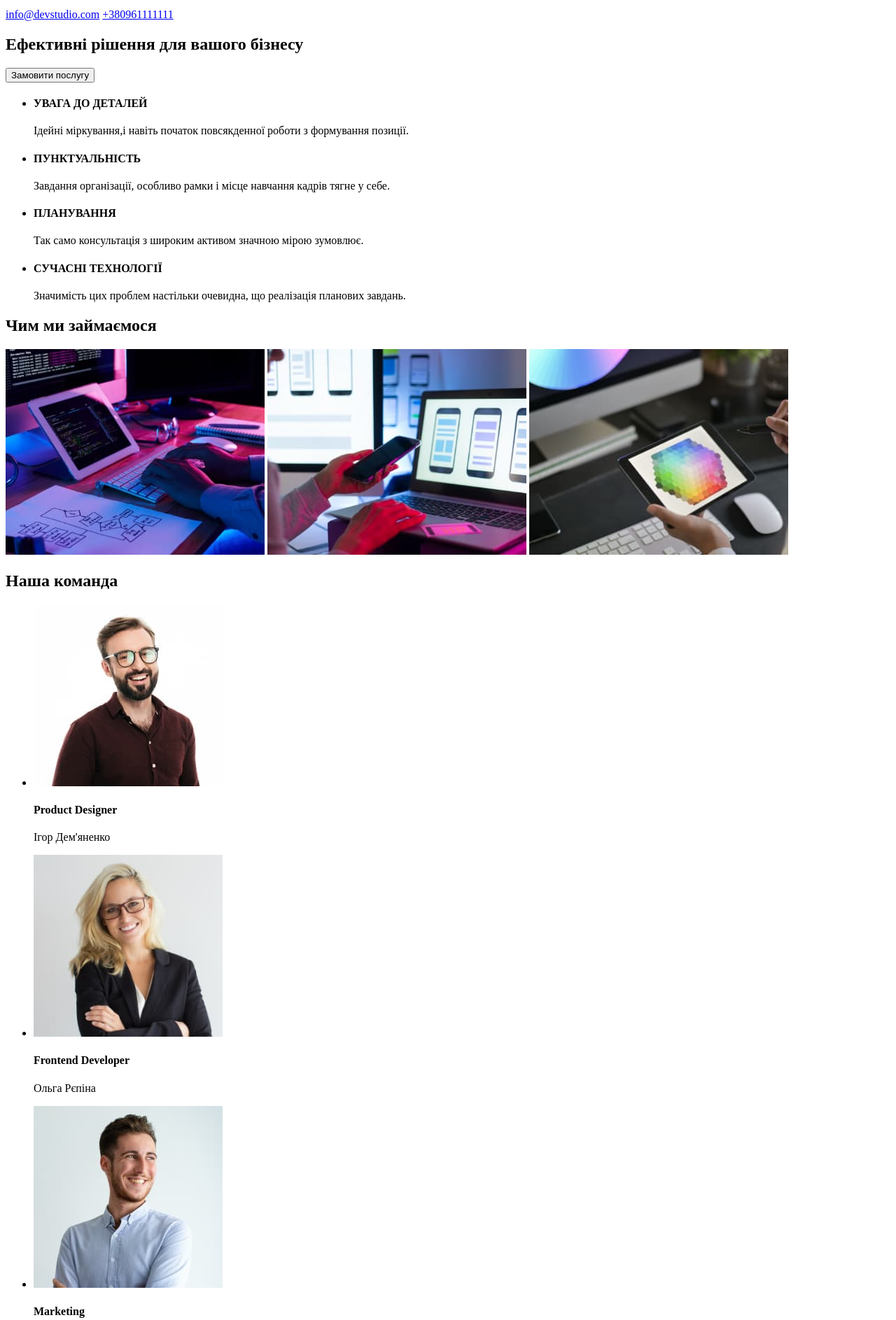
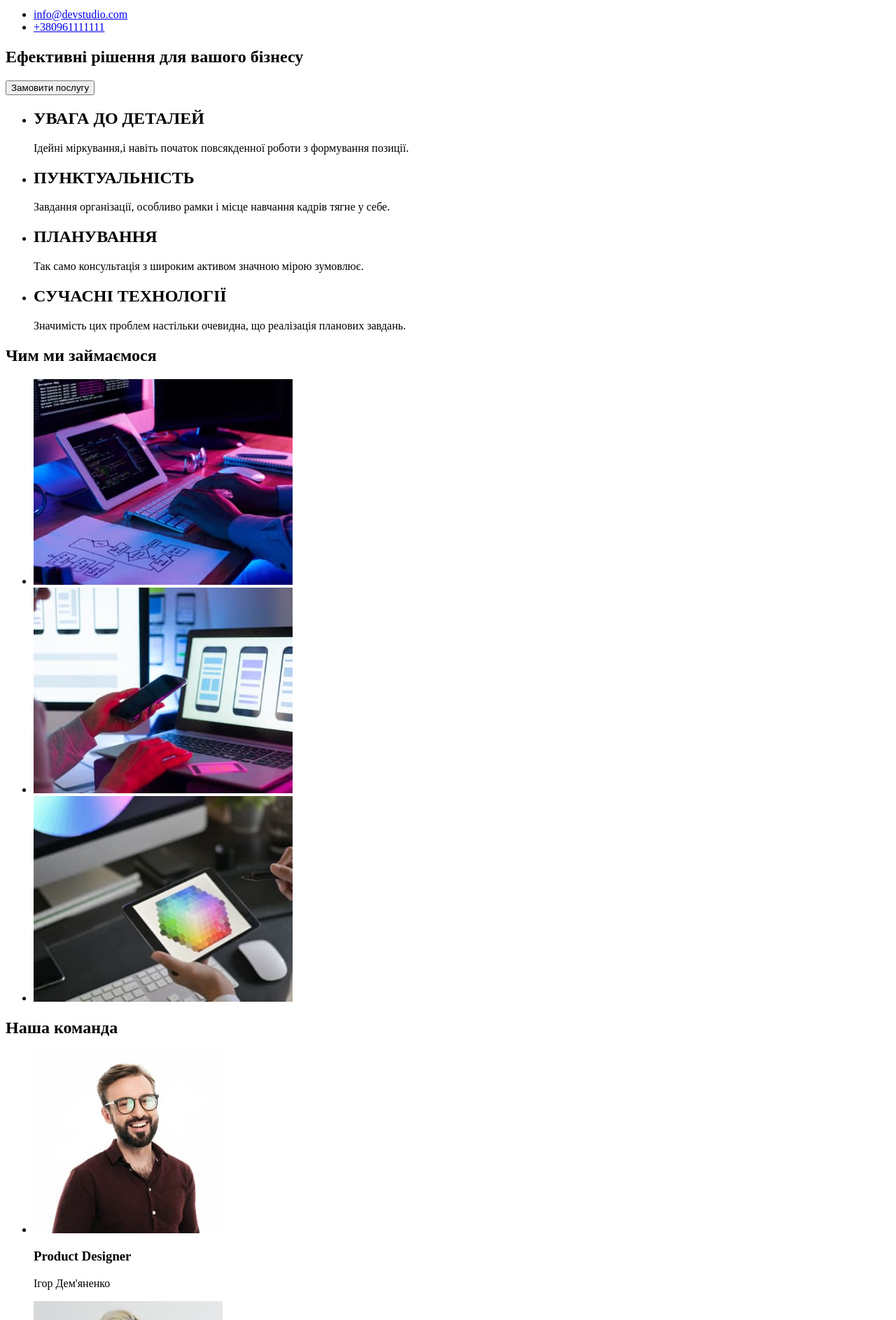
Before and after one commit to Tarasevich25/goit-markup-hw-01, a plain HTML site: page index.html in a window 1280 px wide. Shown: the part 100-1987 px from the top of the page at 70% size. Drawn offline with Linux system fonts and the light colour scheme.

Commit message:
Дороблено

```diff
--- a/index.html
+++ b/index.html
@@ -1,5 +1,5 @@
 <!DOCTYPE html>
-<html lang="en">
+<html lang="uk">
 <head>
     <meta charset="UTF-8">
     <meta http-equiv="X-UA-Compatible" content="IE=edge">
@@ -22,8 +22,14 @@
                 </li>
             </ul>
         </nav>
-        <a href="mailto:info@devstudio.com">info@devstudio.com</a>
-        <a href="tel:+380961111111">+380961111111</a>
+        <ul>
+            <li>
+                <a href="mailto:info@devstudio.com">info@devstudio.com</a>
+            </li>
+            <li>
+                <a href="tel:+380961111111">+380961111111</a>
+            </li>
+        </ul>
     </header>
     <main>
         <section>
@@ -33,61 +39,74 @@
         <section>
             <ul>
                 <li>
-                   <h4>УВАГА ДО ДЕТАЛЕЙ</h4>
+                   <h2>УВАГА ДО ДЕТАЛЕЙ</h2>
                    <p>Ідейні міркування,і навіть початок повсякденної роботи з формування позиції.</p>
                 </li>
                 <li>
-                    <h4>ПУНКТУАЛЬНІСТЬ</h4>
+                    <h2>ПУНКТУАЛЬНІСТЬ</h2>
                     <p>Завдання організації, особливо рамки і місце навчання кадрів тягне у себе.</p>
                 </li>
                 <li>
-                    <h4>ПЛАНУВАННЯ</h4>
+                    <h2>ПЛАНУВАННЯ</h2>
                     <p>Так само консультація з широким активом значною мірою зумовлює.</p>
                 </li>
                 <li>
-                    <h4>СУЧАСНІ ТЕХНОЛОГІЇ</h4>
+                    <h2>СУЧАСНІ ТЕХНОЛОГІЇ</h2>
                     <p>Значимість цих проблем настільки очевидна, що реалізація планових завдань.</p>
                 </li>
             </ul>
         </section>
         <section>
             <h2>Чим ми займаємося</h2>
-            <img width="370" src="./images/box1.jpg" alt="Coding software">
-            <img width="370" src="./images/img.jpg" alt="Working with mobile software">
-            <img width="370" src="./images/2.jpg" alt="Designing the page">
+            <ul>
+                <li>
+                    <img width="370" src="./images/coding.jpg" alt="Coding software">
+                </li>
+                <li>
+                    <img width="370" src="./images/mobilesoftware.jpg" alt="Working with mobile software">
+                </li>
+                <li>
+                    <img width="370" src="./images/pagedesign.jpg" alt="Designing the page">
+                </li>
+            </ul>
         </section>
         <section>
             <h2>Наша команда</h2>
             <ul>
                 <li>
                     <img width="270" src="./images/productdesigner.jpg" alt="Product Designer Igor Demyanenko">
-                    <h4>Product Designer</h4>
+                    <h3>Product Designer</h3>
                     <p>Ігор Дем'яненко</p>
                 </li>
                 <li>
                     <img width="270" src="./images/frontenddev.jpg" alt="Frontend Developer Olga Ryepina">
-                    <h4>Frontend Developer</h4>
+                    <h3>Frontend Developer</h3>
                     <p>Ольга Рєпіна</p>
                 </li>
                 <li>
                     <img width="270" src="./images/marketing.jpg" alt="Marketing Mykola Tarasov">
-                    <h4>Marketing</h4>
+                    <h3>Marketing</h3>
                     <p>Микола Тарасов</p>
                 </li>
                 <li>
                     <img width="270" src="./images/uidesigner.jpg" alt="UI Designer Mykhaylo Yermakov">
-                    <h4>UI Designer</h4>
+                    <h3>UI Designer</h3>
                     <p>Михайло Єрмаков</p>
                 </li>
             </ul>
-
         </section>
     </main>
     <footer>
         <a href="/.goit-markup-hw-01/index.html">WebStudio</a>
         <address>м. Київ, пр-т Лесі Українки, 26</address>
-        <a href="mailto:info@devstudio.com">info@devstudio.com</a>
-        <a href="tel:+380961111111">+380961111111</a>
+        <ul>
+            <li>
+                <a href="mailto:info@devstudio.com">info@devstudio.com</a>
+            </li>
+            <li>
+                <a href="tel:+380961111111">+380961111111</a>
+            </li>
+        </ul>
     </footer>
 </body>
 </html>
```
Also changed, not shown: images/coding.jpg (renamed from images/box1.jpg), images/mobilesoftware.jpg (renamed from images/img.jpg), images/pagedesign.jpg (renamed from images/2.jpg).
